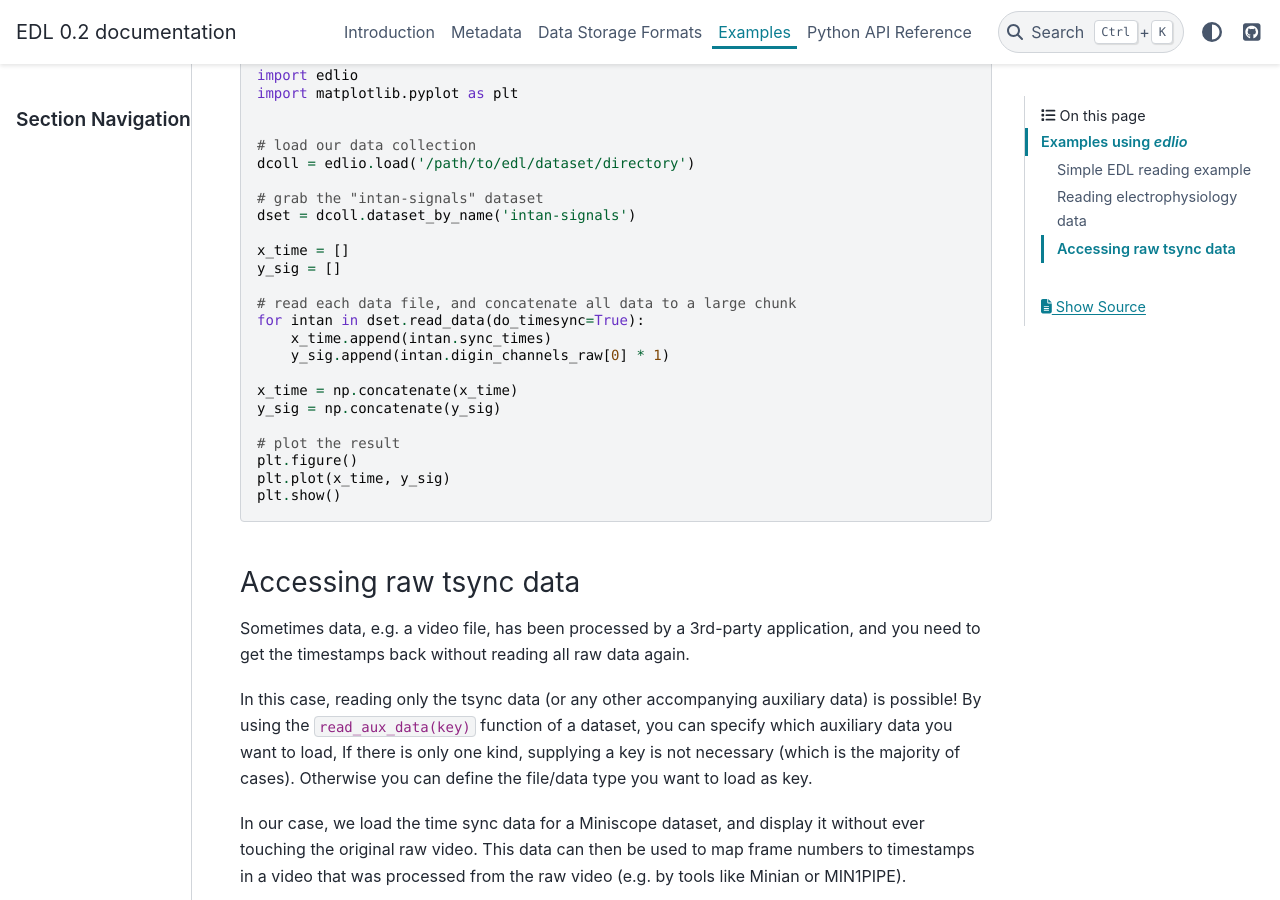
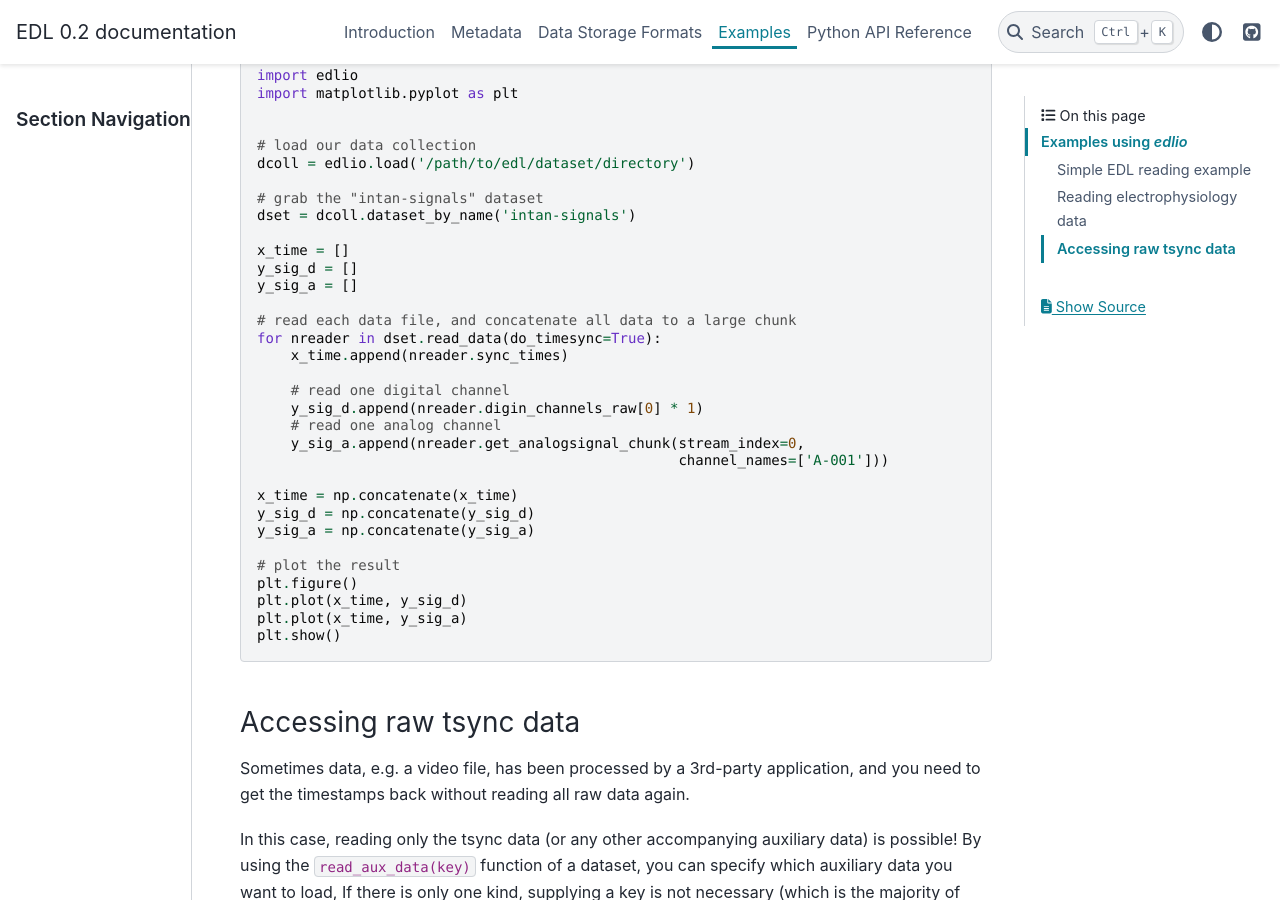
Before and after one commit to syntalos/edlio, a Sphinx documentation site: the page built from docs/examples.rst, in a window 1280 px wide and 900 px high, scrolled down 1446 px. Built offline with Sphinx 7.4.7 and the PyData theme 0.15.4, drawn with Linux system fonts in a browser that asks for light colours.

Commit message:
docs: Expand the ephys reading example a bit

```diff
--- a/docs/examples.rst
+++ b/docs/examples.rst
@@ -80,19 +80,27 @@ an input from the Intan boards digital channel as 1/0 value in a plot.
     dset = dcoll.dataset_by_name('intan-signals')
 
     x_time = []
-    y_sig = []
+    y_sig_d = []
+    y_sig_a = []
 
     # read each data file, and concatenate all data to a large chunk
-    for intan in dset.read_data(do_timesync=True):
-        x_time.append(intan.sync_times)
-        y_sig.append(intan.digin_channels_raw[0] * 1)
+    for nreader in dset.read_data(do_timesync=True):
+        x_time.append(nreader.sync_times)
+
+        # read one digital channel
+        y_sig_d.append(nreader.digin_channels_raw[0] * 1)
+        # read one analog channel
+        y_sig_a.append(nreader.get_analogsignal_chunk(stream_index=0,
+                                                      channel_names=['A-001']))
 
     x_time = np.concatenate(x_time)
-    y_sig = np.concatenate(y_sig)
+    y_sig_d = np.concatenate(y_sig_d)
+    y_sig_a = np.concatenate(y_sig_a)
 
     # plot the result
     plt.figure()
-    plt.plot(x_time, y_sig)
+    plt.plot(x_time, y_sig_d)
+    plt.plot(x_time, y_sig_a)
     plt.show()
 
 
```
